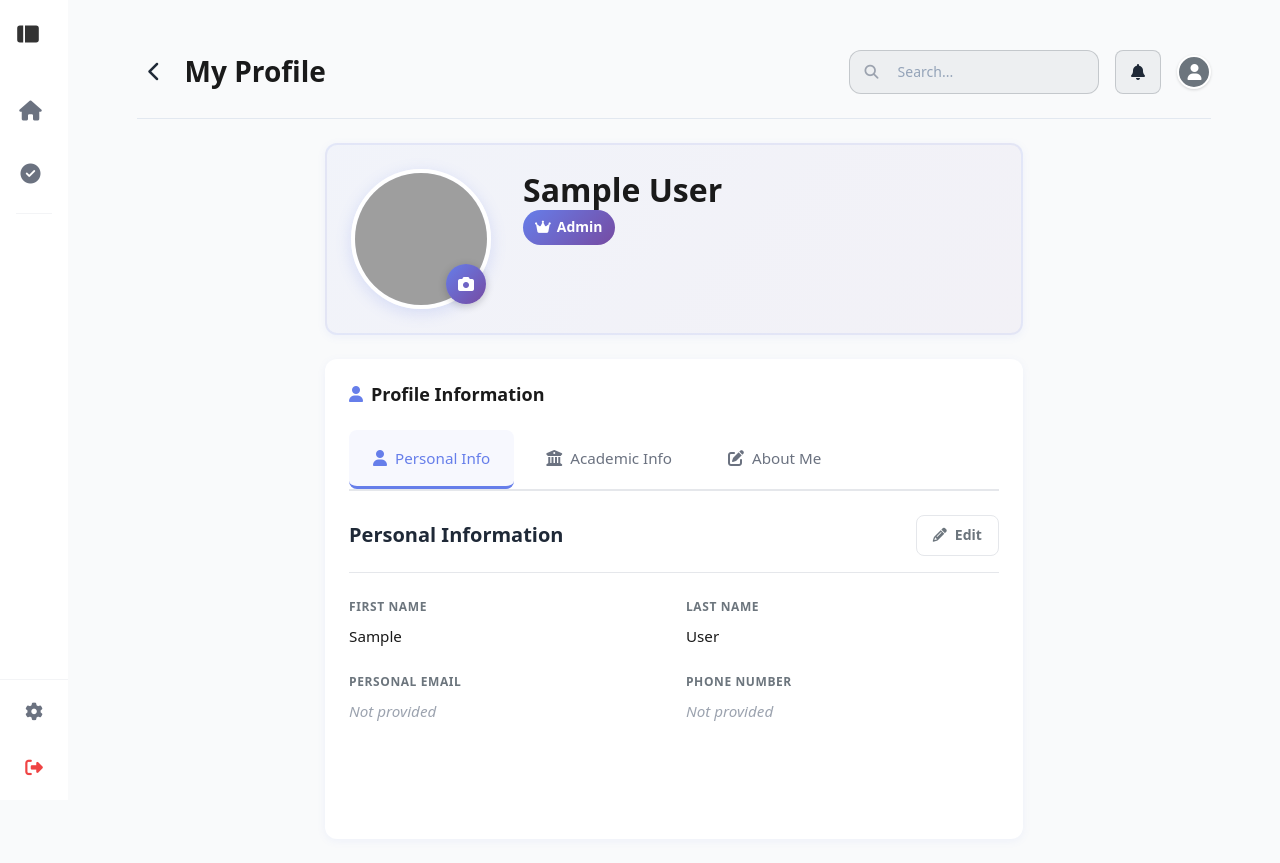
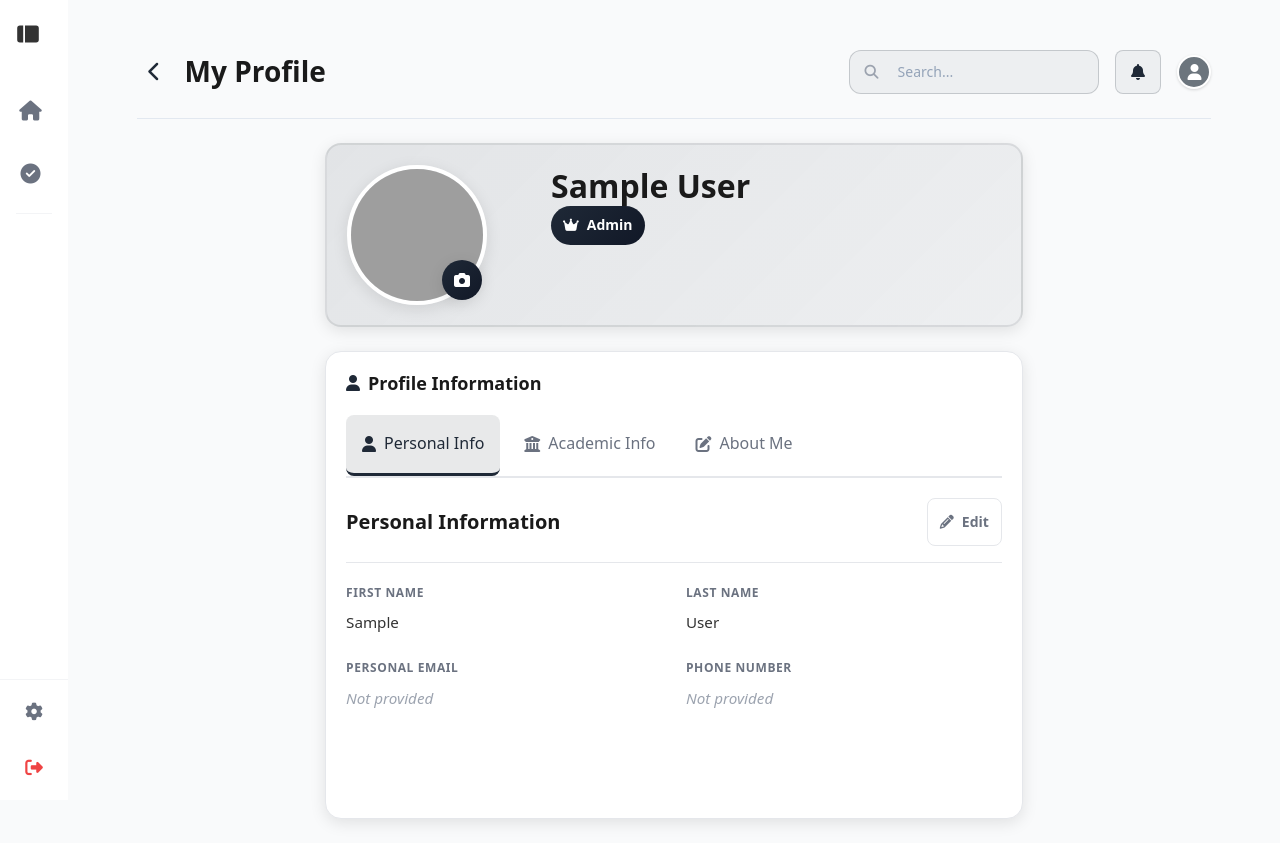
Before and after one commit to cdanpc/CSIT327-G5-PaperTrail, a Django app: page /accounts/profile/ in a window 1280 px wide. After the commit the page ends 828 px from the top, so only its background shows below. Run offline with Django 5.2, Linux system fonts and the light colour scheme; the visitor is signed in with stand-in values (Sample User, id 1); data comes from the database, SQL or seed files in the repository; data that the repository does not hold is empty; some libraries are stand-ins or nearby versions; grey boxes are pictures that could not be loaded.

```diff
--- a/accounts/views.py
+++ b/accounts/views.py
@@ -1070,8 +1070,12 @@ def public_profile(request, username):
             pass
     # 'public' visibility allows everyone to see
 
-    # Get public profile data
-    profile_resources = Resource.objects.filter(uploader=profile_user, is_public=True).order_by('-created_at')[:10]
+    # Get public profile data - only verified uploads
+    profile_resources = Resource.objects.filter(
+        uploader=profile_user,
+        is_public=True,
+        verification_status='verified'
+    ).order_by('-created_at')[:10]
     profile_bookmarks = Bookmark.objects.filter(user=profile_user).order_by('-created_at')[:10]
     profile_achievements = profile_user.achievements.filter(is_displayed=True).select_related('badge')
 
@@ -1079,20 +1083,33 @@ def public_profile(request, username):
     stats, _ = UserStats.objects.get_or_create(user=profile_user)
     preferences, _ = UserPreferences.objects.get_or_create(user=profile_user)
 
-    # Impact Card Data
+    # Impact Card Data - only verified content
     from quizzes.models import Quiz, QuizAttempt
     from resources.models import Rating
-    actual_quizzes_count = Quiz.objects.filter(creator=profile_user, is_public=True).count()
+    actual_quizzes_count = Quiz.objects.filter(
+        creator=profile_user,
+        is_public=True,
+        verification_status='verified'
+    ).count()
     helpful_votes = Rating.objects.filter(
         resource__uploader=profile_user,
         resource__is_public=True,
+        resource__verification_status='verified',
         stars__gte=4
     ).count()
 
     impact_data = {
-        'resources_uploaded': Resource.objects.filter(uploader=profile_user, is_public=True).count(),
+        'resources_uploaded': Resource.objects.filter(
+            uploader=profile_user,
+            is_public=True,
+            verification_status='verified'
+        ).count(),
         'quizzes_created': actual_quizzes_count,
-        'flashcards_created': Deck.objects.filter(owner=profile_user, visibility='public').count(),
+        'flashcards_created': Deck.objects.filter(
+            owner=profile_user,
+            visibility='public',
+            verification_status='verified'
+        ).count(),
         'students_helped': helpful_votes,
     }
 
@@ -1100,10 +1117,10 @@ def public_profile(request, username):
     quiz_attempts_count = QuizAttempt.objects.filter(student=profile_user).count()
     study_progress_percent = min((quiz_attempts_count / 50) * 100, 100)
 
-    # Build combined activity feed from public resources, quizzes, and flashcards
+    # Build combined activity feed from public verified resources, quizzes, and flashcards
     activities = []
 
-    # Add public resources
+    # Add public verified resources
     for resource in profile_resources:
         activities.append({
             'type': 'resource',
@@ -1114,8 +1131,12 @@ def public_profile(request, username):
             'action': 'Uploaded'
         })
 
-    # Add public quizzes
-    user_quizzes = Quiz.objects.filter(creator=profile_user, is_public=True).order_by('-created_at')[:10]
+    # Add public verified quizzes
+    user_quizzes = Quiz.objects.filter(
+        creator=profile_user,
+        is_public=True,
+        verification_status='verified'
+    ).order_by('-created_at')[:10]
     for quiz in user_quizzes:
         activities.append({
             'type': 'quiz',
@@ -1126,8 +1147,12 @@ def public_profile(request, username):
             'action': 'Created Quiz'
         })
 
-    # Add public flashcard decks
-    user_decks = Deck.objects.filter(owner=profile_user, visibility='public').order_by('-created_at')[:10]
+    # Add public verified flashcard decks
+    user_decks = Deck.objects.filter(
+        owner=profile_user,
+        visibility='public',
+        verification_status='verified'
+    ).order_by('-created_at')[:10]
     for deck in user_decks:
         activities.append({
             'type': 'deck',
--- a/static/css/profile_style.css
+++ b/static/css/profile_style.css
@@ -12,31 +12,8 @@ html {
     scroll-behavior: smooth;
 }
 
-/* ==================== DESIGN TOKENS ==================== */
-:root {
-    /* Dashboard Colors */
-    --primary-purple: #667eea;
-    --primary-purple-dark: #764ba2;
-    --success-green: #10b981;
-    --text-primary: #1a1a1a;
-    --text-secondary: #6c757d;
-    --text-muted: #9ca3af;
-
-    /* Backgrounds */
-    --bg-page: linear-gradient(135deg, #f5f7fa 0%, #e9ecef 100%);
-    --bg-card: #ffffff;
-    --bg-light: #f8f9fa;
-
-    /* Borders & Shadows */
-    --border-light: #e5e7eb;
-    --card-shadow: 0 2px 8px rgba(102, 126, 234, 0.08);
-    --card-shadow-hover: 0 4px 16px rgba(102, 126, 234, 0.12);
-    --card-radius: 12px;
-
-    /* Spacing */
-    --gap-section: 1.5rem;
-    --padding-card: 1.5rem;
-}
+/* ==================== DESIGN TOKENS - Using Global Variables ==================== */
+/* All color variables now reference globals.css for consistency */
 
 /* ==================== LAYOUT STRUCTURE ==================== */
 
@@ -53,33 +30,34 @@ html {
 .profile-main-column {
     display: flex;
     flex-direction: column;
-    gap: var(--gap-section);
+    gap: var(--spacing-xl);
 }
 
 /* Profile Edit Title */
 .profile-page-title {
-    font-size: 1.75rem;
-    font-weight: 700;
-    color: var(--text-primary);
-    margin-bottom: 0.5rem;
+    font-size: var(--font-size-2xl);
+    font-weight: var(--font-weight-bold);
+    color: var(--color-text-dark);
+    margin-bottom: var(--spacing-sm);
 }
 
 .profile-page-subtitle {
-    color: var(--text-secondary);
-    font-size: 0.95rem;
+    color: var(--color-text-medium);
+    font-size: var(--font-size-base);
 }
 
 /* ==================== CARD COMPONENT ==================== */
 .profile-card {
-    background: var(--bg-card);
-    border-radius: var(--card-radius);
-    padding: var(--padding-card);
-    box-shadow: var(--card-shadow);
-    transition: all 0.3s ease;
+    background: var(--color-bg-white);
+    border-radius: var(--radius-lg);
+    padding: var(--spacing-xl);
+    box-shadow: var(--shadow-md);
+    transition: all var(--transition-base);
+    border: 1px solid var(--color-border);
 }
 
 .profile-card:hover {
-    box-shadow: var(--card-shadow-hover);
+    box-shadow: var(--shadow-lg);
 }
 
 /* Card Header */
@@ -87,21 +65,21 @@ html {
     display: flex;
     justify-content: space-between;
     align-items: center;
-    margin-bottom: 1.5rem;
+    margin-bottom: var(--spacing-xl);
 }
 
 .card-title {
-    font-size: 1.125rem;
-    font-weight: 600;
-    color: var(--text-primary);
-    display: flex;
-    align-items: center;
-    gap: 0.5rem;
+    font-size: var(--font-size-lg);
+    font-weight: var(--font-weight-semibold);
+    color: var(--color-text-dark);
+    display: flex;
+    align-items: center;
+    gap: var(--spacing-sm);
 }
 
 .card-title i {
-    color: var(--primary-purple);
-    font-size: 1rem;
+    color: var(--color-primary);
+    font-size: var(--font-size-md);
 }
 
 /* Filter Dropdown */
@@ -112,62 +90,62 @@ html {
 
 .filter-dropdown .form-control {
     min-width: 180px;
-    padding: 0.5rem 1rem;
-    border: 1px solid var(--border-light);
-    border-radius: var(--card-radius);
-    background: white;
-    font-size: 0.875rem;
-    font-weight: 500;
-    color: var(--text-primary);
+    padding: var(--spacing-md);
+    border: 1px solid var(--color-border);
+    border-radius: var(--radius-md);
+    background: var(--color-bg-white);
+    font-size: var(--font-size-sm);
+    font-weight: var(--font-weight-medium);
+    color: var(--color-text-dark);
     cursor: pointer;
-    transition: all 0.2s ease;
+    transition: all var(--transition-base);
 }
 
 .filter-dropdown .form-control:hover {
-    border-color: var(--primary-purple);
+    border-color: var(--color-primary);
 }
 
 .filter-dropdown .form-control:focus {
     outline: none;
-    border-color: var(--primary-purple);
-    box-shadow: 0 0 0 3px rgba(102, 126, 234, 0.1);
+    border-color: var(--color-primary);
+    box-shadow: 0 0 0 3px rgba(31, 41, 55, 0.1);
 }
 
 /* Edit Button */
 .btn-edit-mode {
-    padding: 0.5rem 1rem;
-    border: 1px solid var(--border-light);
+    padding: var(--spacing-md);
+    border: 1px solid var(--color-border);
     background: transparent;
-    border-radius: 6px;
-    font-size: 0.875rem;
-    color: var(--text-secondary);
+    border-radius: var(--radius-md);
+    font-size: var(--font-size-sm);
+    color: var(--color-text-medium);
     cursor: pointer;
-    transition: all 0.2s ease;
-    display: flex;
-    align-items: center;
-    gap: 0.5rem;
+    transition: all var(--transition-base);
+    display: flex;
+    align-items: center;
+    gap: var(--spacing-sm);
 }
 
 .btn-edit-mode:hover {
-    border-color: var(--primary-purple);
-    color: var(--primary-purple);
-    background: rgba(102, 126, 234, 0.05);
+    border-color: var(--color-primary);
+    color: var(--color-primary);
+    background: var(--color-primary-light);
 }
 
 .btn-edit-mode i {
-    font-size: 0.875rem;
+    font-size: var(--font-size-sm);
 }
 
 /* ==================== PHOTO UPLOAD CARD ==================== */
 .profile-header-card {
-    background: linear-gradient(135deg, rgba(102, 126, 234, 0.05) 0%, rgba(118, 75, 162, 0.05) 100%);
-    border: 2px solid rgba(102, 126, 234, 0.1);
+    background: linear-gradient(135deg, var(--color-primary-light) 0%, rgba(31, 41, 55, 0.05) 100%);
+    border: 2px solid var(--color-primary-light);
 }
 
 .profile-header-content {
     display: flex;
     align-items: flex-start;
-    gap: 2rem;
+    gap: var(--spacing-2xl);
 }
 
 /* Profile Photo with Edit Overlay */
@@ -181,9 +159,9 @@ html {
     height: 140px;
     border-radius: 50%;
     object-fit: cover;
-    border: 4px solid white;
-    box-shadow: 0 4px 16px rgba(102, 126, 234, 0.2);
-    transition: transform 0.3s ease;
+    border: 4px solid var(--color-bg-white);
+    box-shadow: var(--shadow-md);
+    transition: transform var(--transition-base);
 }
 
 .profile-photo-wrapper:hover .profile-photo-xl {
@@ -194,7 +172,7 @@ html {
     position: absolute;
     bottom: 5px;
     right: 5px;
-    background: linear-gradient(135deg, var(--primary-purple) 0%, var(--primary-purple-dark) 100%);
+    background: var(--color-primary-gradient);
     width: 40px;
     height: 40px;
     border-radius: 50%;
@@ -203,18 +181,18 @@ html {
     align-items: center;
     justify-content: center;
     cursor: pointer;
-    box-shadow: 0 2px 8px rgba(0, 0, 0, 0.2);
-    transition: all 0.3s ease;
+    box-shadow: var(--shadow-md);
+    transition: all var(--transition-base);
 }
 
 .photo-edit-overlay:hover {
     transform: scale(1.1);
-    box-shadow: 0 4px 12px rgba(102, 126, 234, 0.4);
+    box-shadow: var(--shadow-lg);
 }
 
 .photo-edit-overlay i {
-    color: white;
-    font-size: 1rem;
+    color: var(--color-bg-white);
+    font-size: var(--font-size-md);
 }
 
 .photo-edit-overlay .edit-text {
@@ -258,56 +236,56 @@ html {
 .profile-tagline-section {
     display: flex;
     align-items: center;
-    gap: 1rem;
-    margin-bottom: 1rem;
+    gap: var(--spacing-lg);
+    margin-bottom: var(--spacing-lg);
     flex-wrap: wrap;
 }
 
 .profile-tagline {
-    font-size: 1rem;
-    color: var(--text-secondary);
+    font-size: var(--font-size-md);
+    color: var(--color-text-medium);
     margin: 0;
 }
 
 .profile-tagline.empty {
-    color: var(--text-muted);
+    color: var(--color-text-muted);
     cursor: pointer;
-    transition: color 0.2s ease;
+    transition: color var(--transition-base);
 }
 
 .profile-tagline.empty:hover {
-    color: var(--primary-purple);
+    color: var(--color-primary);
 }
 
 .profile-role-badge {
     display: inline-flex;
     align-items: center;
-    gap: 0.375rem;
-    padding: 0.375rem 0.75rem;
-    background: linear-gradient(135deg, var(--primary-purple) 0%, var(--primary-purple-dark) 100%);
-    color: white;
-    border-radius: 20px;
-    font-size: 0.875rem;
-    font-weight: 600;
+    gap: var(--spacing-sm);
+    padding: var(--spacing-sm) var(--spacing-md);
+    background: var(--color-primary-gradient);
+    color: var(--color-bg-white);
+    border-radius: var(--radius-full);
+    font-size: var(--font-size-sm);
+    font-weight: var(--font-weight-semibold);
 }
 
 /* Achievement Badges */
 .profile-badges {
     display: flex;
     flex-wrap: wrap;
-    gap: 0.5rem;
-    margin-top: 1rem;
+    gap: var(--spacing-sm);
+    margin-top: var(--spacing-lg);
 }
 
 .badge-item {
     display: inline-flex;
     align-items: center;
-    gap: 0.375rem;
-    padding: 0.5rem 1rem;
-    border-radius: 8px;
-    font-size: 0.875rem;
-    font-weight: 600;
-    transition: transform 0.2s ease;
+    gap: var(--spacing-sm);
+    padding: var(--spacing-md);
+    border-radius: var(--radius-md);
+    font-size: var(--font-size-sm);
+    font-weight: var(--font-weight-semibold);
+    transition: transform var(--transition-base);
     cursor: default;
 }
 
@@ -356,9 +334,9 @@ html {
 
 .profile-tabs-nav {
     display: flex;
-    gap: 0.5rem;
-    margin-bottom: 1.5rem;
-    border-bottom: 2px solid #e5e7eb;
+    gap: var(--spacing-sm);
+    margin-bottom: var(--spacing-xl);
+    border-bottom: 2px solid var(--color-border);
     overflow-x: auto;
     -webkit-overflow-scrolling: touch;
 }
@@ -367,32 +345,32 @@ html {
     flex-shrink: 0;
     display: flex;
     align-items: center;
-    gap: 0.5rem;
-    padding: 1rem 1.5rem;
+    gap: var(--spacing-sm);
+    padding: var(--spacing-lg);
     border: none;
     background: transparent;
-    color: #6b7280;
-    font-size: 0.95rem;
-    font-weight: 500;
+    color: var(--color-text-medium);
+    font-size: var(--font-size-base);
+    font-weight: var(--font-weight-medium);
     cursor: pointer;
     border-bottom: 3px solid transparent;
-    transition: all 0.3s ease;
+    transition: all var(--transition-base);
     position: relative;
 }
 
 .profile-tab-btn i {
-    font-size: 1rem;
+    font-size: var(--font-size-md);
 }
 
 .profile-tab-btn:hover {
-    color: #667eea;
-    background: rgba(102, 126, 234, 0.05);
+    color: var(--color-primary);
+    background: var(--color-primary-light);
 }
 
 .profile-tab-btn.active {
-    color: #667eea;
-    border-bottom-color: #667eea;
-    background: rgba(102, 126, 234, 0.05);
+    color: var(--color-primary);
+    border-bottom-color: var(--color-primary);
+    background: var(--color-primary-light);
 }
 
 .tab-completion-badge {
@@ -447,15 +425,15 @@ html {
     display: flex;
     align-items: center;
     justify-content: space-between;
-    margin-bottom: 1.5rem;
-    padding-bottom: 1rem;
-    border-bottom: 1px solid #e5e7eb;
+    margin-bottom: var(--spacing-xl);
+    padding-bottom: var(--spacing-lg);
+    border-bottom: 1px solid var(--color-border);
 }
 
 .tab-panel-title {
-    font-size: 1.25rem;
-    font-weight: 600;
-    color: #1f2937;
+    font-size: var(--font-size-xl);
+    font-weight: var(--font-weight-semibold);
+    color: var(--color-text-dark);
     margin: 0;
 }
 
```
Also changed, not shown: other parts of static/css/profile_style.css (+22 -22 lines).
